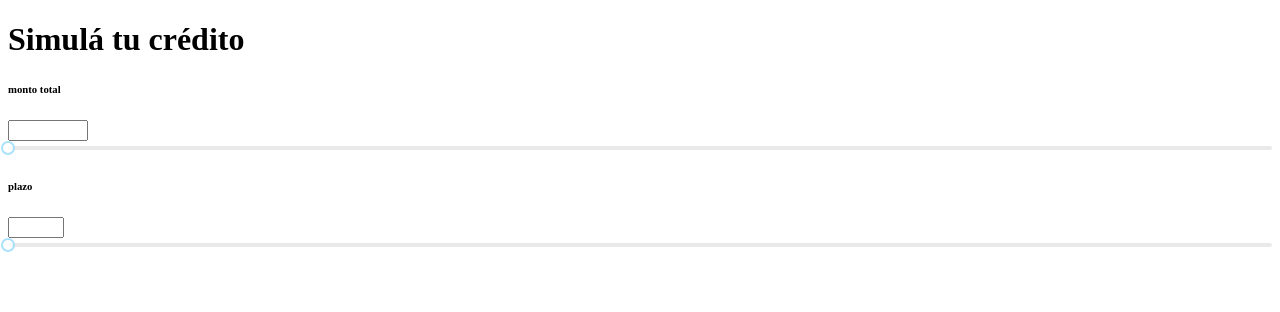
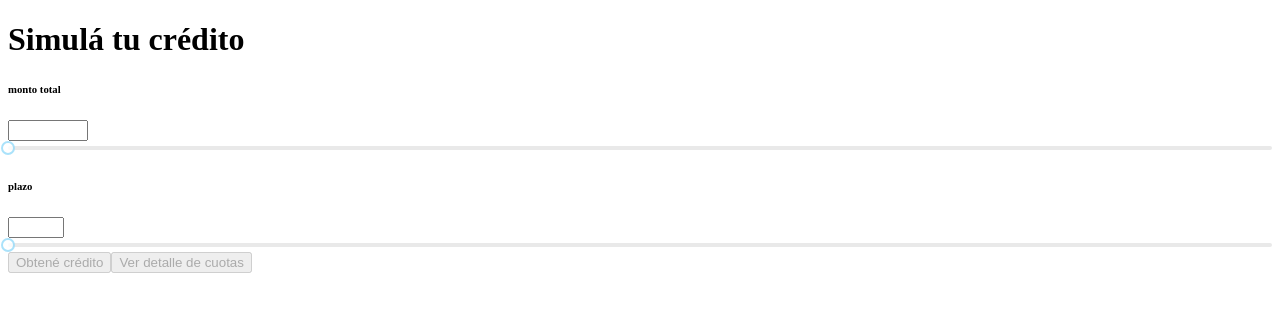
Before and after one commit to UrielAraujoGit/challenge-react-digbang, a React (Vite) app: page / in a window 1280 px wide. Shown: the top 312 px of the page. Built offline with nearby package versions, Linux system fonts and the light colour scheme.

Commit message:
add buttons 'obtené crédito' & 'ver cuotas'

```diff
--- a/src/App.tsx
+++ b/src/App.tsx
@@ -2,8 +2,11 @@ import { useState } from "react";
 import CreditSlider from "./components/credit-slider";
 
 function App() {
-  const [amount, setAmount] = useState(0);
-  const [payments, setPayments] = useState(0);
+  const [amount, setAmount] = useState({ value: 0, valid: false });
+
+  const [payments, setPayments] = useState({ value: 0, valid: false });
+
+  const disabledBtns = !amount.valid || !payments.valid;
 
   return (
     <>
@@ -13,10 +16,39 @@ function App() {
           min={5000}
           max={50000}
           title="monto total"
-          onChange={setAmount}
+          onChange={(n) =>
+            setAmount((prev) => ({ valid: prev.valid, value: n }))
+          }
+          validityChange={(valid) => {
+            setAmount((prev) => ({ valid, value: prev.value }));
+          }}
         />
 
-        <CreditSlider min={3} max={24} title="plazo" onChange={setPayments} />
+        <CreditSlider
+          min={3}
+          max={24}
+          title="plazo"
+          onChange={(n) => {
+            setPayments((prev) => ({ value: n, valid: prev.valid }));
+          }}
+          validityChange={(valid) => {
+            setPayments((prev) => ({ value: prev.value, valid }));
+          }}
+        />
+      </div>
+      <div>
+        <button
+          onClick={(e) => console.log("obt cred")}
+          disabled={disabledBtns}
+        >
+          Obtené crédito
+        </button>
+        <button
+          onClick={(e) => console.log("ver coutas")}
+          disabled={disabledBtns}
+        >
+          Ver detalle de cuotas
+        </button>
       </div>
     </>
   );
--- a/src/components/credit-slider.tsx
+++ b/src/components/credit-slider.tsx
@@ -6,6 +6,7 @@ interface CreditSliderProps {
   max: number;
   title: string;
   onChange: (n: number) => void;
+  validityChange: (valid: boolean) => void;
 }
 
 const CreditSlider: FC<CreditSliderProps> = ({
@@ -13,8 +14,9 @@ const CreditSlider: FC<CreditSliderProps> = ({
   max,
   title,
   onChange,
+  validityChange,
 }: CreditSliderProps) => {
-  // this state handles the values of the input number  as well as the value of the slider
+  // this state handles the values of the input number
   // the value of the slider will always be valid, but the value of the input could be not valid
   const [inputValue, setInputValue] = useState("");
   const [value, setValue] = useState(0);
@@ -29,10 +31,16 @@ const CreditSlider: FC<CreditSliderProps> = ({
     return n;
   };
 
+  const checkValidity = (n: number) => {
+    const isValid = n >= min && n <= max;
+    validityChange(isValid);
+  };
+
   const handleSetData = (n: number | null) => {
     if (n !== null) {
       setValue(n);
       setInputValue(String(n));
+      checkValidity(n);
       onChange(n);
     }
   };
```
